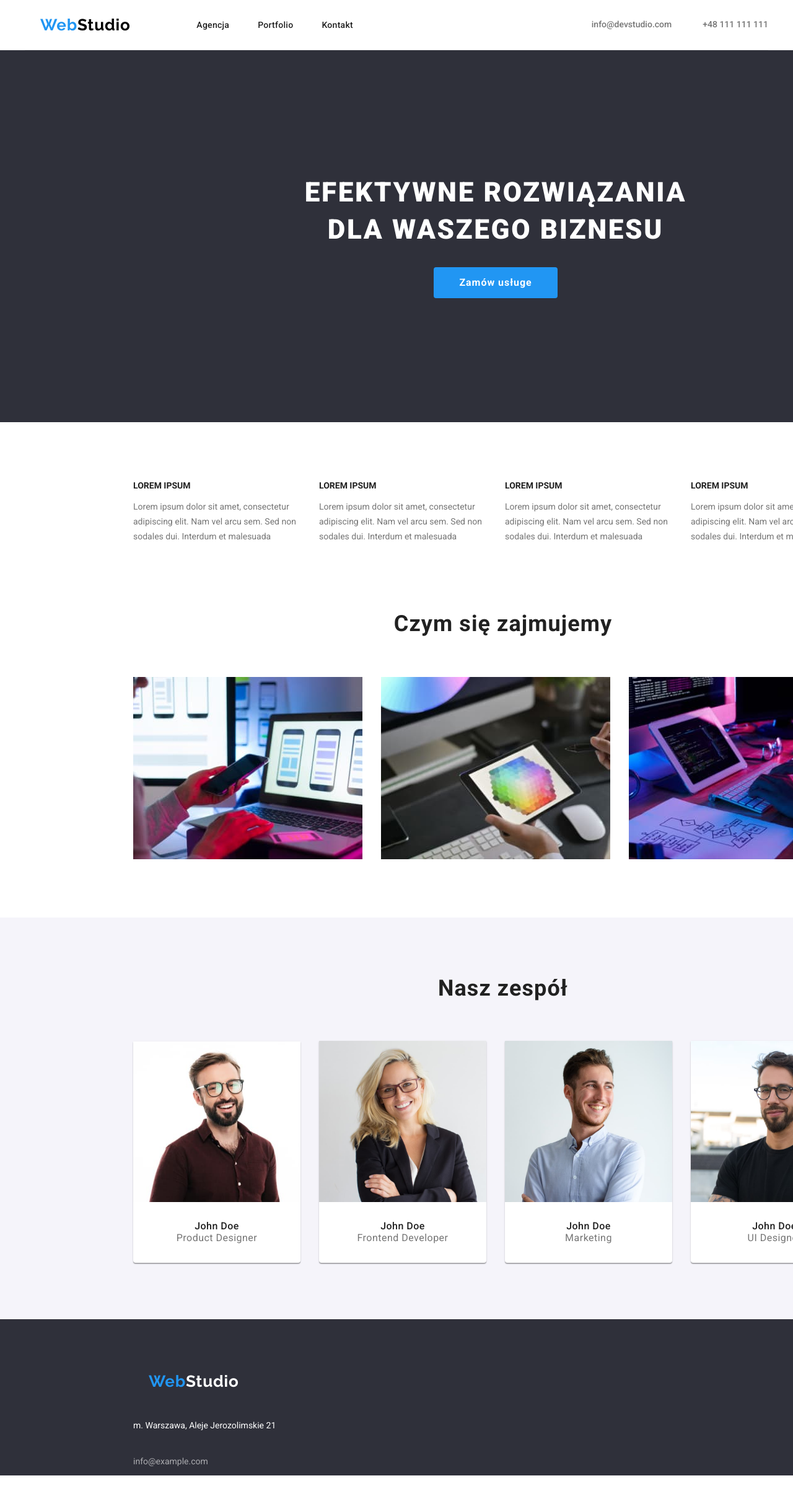
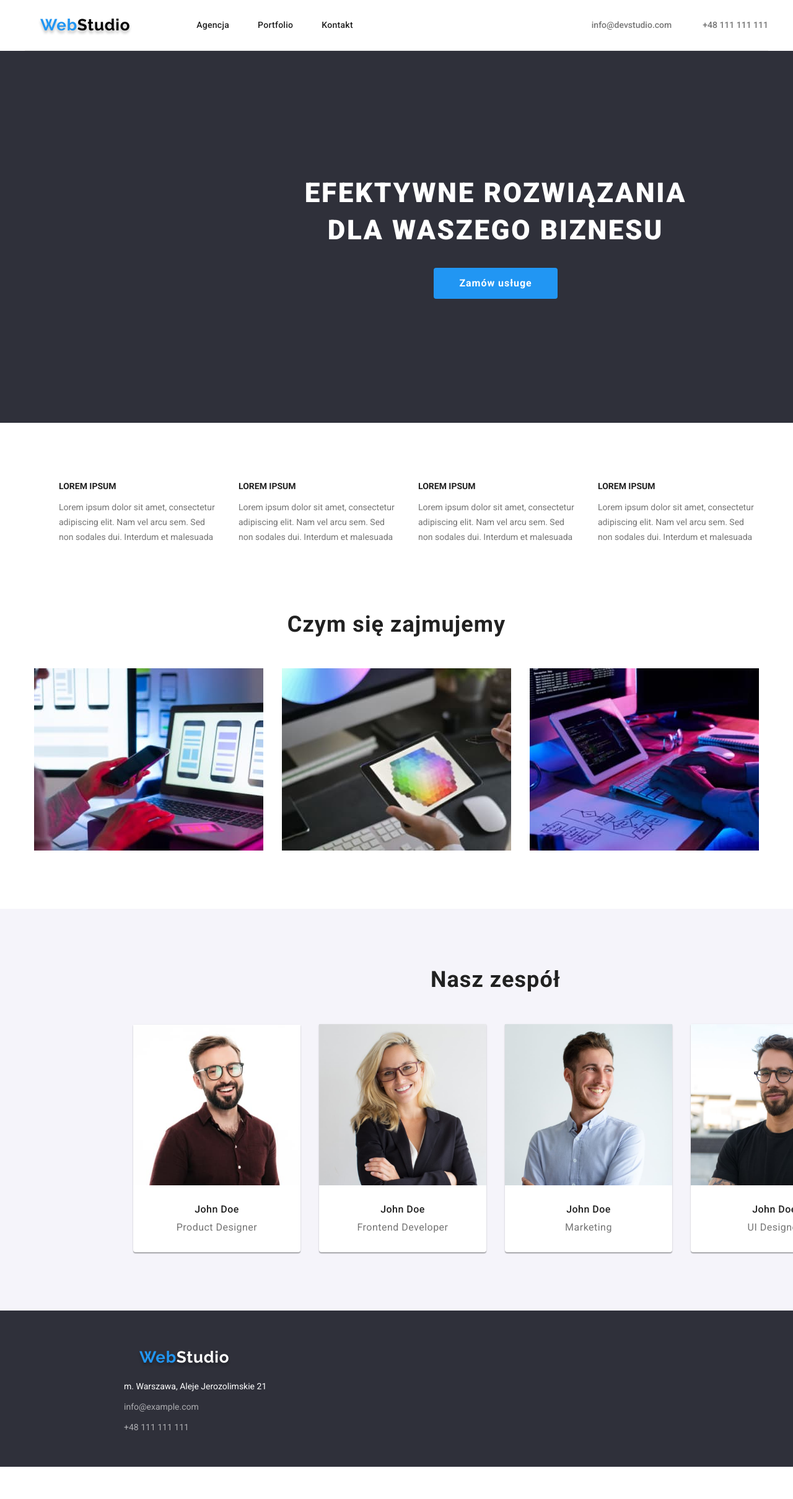
Before and after one commit to WeronikaRzasa/goit-markup-hw-03, a plain HTML site: page index.html in a window 1280 px wide. Shown: the top 2418 px of the page at 62% size. After the commit the page ends 2366 px from the top, so only its background shows below. Drawn offline with nearby package versions, Linux system fonts and the light colour scheme.

Commit message:
progress

```diff
--- a/css/positioning.css
+++ b/css/positioning.css
@@ -1,40 +1,25 @@
 .container {
     width: 1200px;
-    margin: 0;
-}
-menu {
-    display: flex;
-    gap: 46px;
-    margin: 32px 0px 32px 0px;
+    margin: 0 auto;
 }
 header {
     border-bottom: 1px solid #ececec;
-    margin: auto;
-    width: 1200px;
-    align-items: center;
 }
-.header-container {
+.header-space {
     display: flex;
     flex-direction: row;
     justify-content: space-between;
-    width: 1200px;
-    height: 80px;
-}
-.logo {
-    display: flex;
-    align-items: center;
-
 }
 .navigations {
+    margin: 32px 371px 32px 0px;
     display: flex;
     flex-direction: row;
     align-items: center;
     justify-content: space-between;
     gap: 46px;
     padding: 0px;
-    margin-right: 371px;
 }
-.contact-container {
+.contact-space {
     display: flex;
     flex-direction: row;
     align-items: center;
@@ -43,26 +28,20 @@ header {
 }
 .main-heading {
     max-width: 696px;
+    margin: 0 auto;
+    padding-top: 200px;
+    padding-bottom: 30px;
     text-align: center;
-    margin-left: 452px;
-    margin-right: 452px;
-    margin-top: 0px;
-    margin-bottom: 30px;
-    padding-top: 200px;
     }
 .service-button {
     padding: 10px 41px;
-    box-sizing: border-box;
-    width: 200px;
-    height: 50px;
-    margin-left: 700px;
-    margin-right: 700px;
-    margin-right: 30px;
-    margin-bottom: 200px;
 }
-.lorem-index {
-    width: 1170px;
-    margin: 94px 215px 94px 215px;
+.service {
+    text-align: center;
+}
+.section {
+    padding-top: 94px;
+    padding-bottom: 94px;
 }
 .lorem-ipsum {
     display: flex;
@@ -70,36 +49,31 @@ header {
     align-items: center;
     justify-content: space-between;
     gap: 30px;
-    padding: 0;
+    max-width: 1170px;
+    margin: 0 auto;
 }
 .headlines {
     padding-bottom: 50px;
-    margin: 0;
-    margin-left: 424px;
+    margin: 0 auto;
 }
 .index-images {
     display: flex;
     flex-direction: row;
     justify-content: space-between;
     gap: 30px;
-    margin-left: 215px;
-    margin-right: 215px;
-    margin-bottom: 94px;
     padding: 0px;
     width: 1170px;
-}
-.team-box {
-    padding-bottom: 94px;
+    margin: 0 auto;
+    margin-bottom: 94px;
 }
 .team-images {
     display: flex;
     justify-content: space-between;
     align-items: center;
     gap: 30px;
-    margin-left: 215px;
-    margin-right: 215px;
     padding:0;
     width: 1170px;
+    margin: 0 auto;
 }
 .team-image-display {
     margin:0;
@@ -109,16 +83,13 @@ img {
     max-width: 100%;
     height: auto;
 }
-.JohnDoe b {
-    row-gap: 10px;
+.team-image-description {
     padding-top: 30px;
-    margin-bottom: 10px;
 }
-.JohnDoe {
-    padding-top: 30px;
+.team-image-description span {
+    padding-top: 10px;
     padding-bottom: 30px;
     text-align: center;
-    gap: 10px;
     display: block;
 }
 
@@ -161,11 +132,10 @@ footer {
     display: flex;
     flex-direction: column;
     gap: 9px;
-    padding: 0;
-    margin-left: 215px;;
-    max-height: 81px;
+
+
 }
 .bottom-logo {
-    padding: 60px 1040px 20px 215px;
-    margin: 0;
+padding-top: 60px;
+padding-bottom: 20px;
 }
--- a/css/styles.css
+++ b/css/styles.css
@@ -11,6 +11,10 @@ body {
     --secondary-text-color: #757575;
     --secondary-font: 'Raleway';
 }
+.container {
+    width: 1200px;
+    margin: 0 auto;
+}
 .logo {
     font-family: var(--secondary-font);
     font-weight: 700;
@@ -20,6 +24,7 @@ body {
     letter-spacing: 0.03em;
     margin: 25px;
     margin-right: 93px;
+    text-shadow: 0px 4px 4px rgba(0, 0, 0, 0.25);
 }
 .web-color1 {
     color: var(--brand-color);
@@ -65,7 +70,6 @@ body {
     line-height: 1.36;
     color: var(--negative-color);
     letter-spacing: 0.06em;
-    text-transform: uppercase;
 }
 .service-button {
     font-weight: 700;
@@ -125,7 +129,6 @@ body {
     letter-spacing: 0.03em;
     width: 72px;
 }
-
 .team-images span{
     font-size: 16px;
     line-height: 1.18;
--- a/index.html
+++ b/index.html
@@ -18,9 +18,9 @@
     <link rel="stylesheet" href="css/positioning.css" />
 </head>
 <body>
+    <div class="container">
     <header>
-    <div class="container">
-        <div class="header-container">
+        <div class="header-space">
         <a class="logo" href="index.html"><span class="web-color1">Web</span><span class="web-color2">Studio</span></a>
             <nav>
                 <menu class="navigations">
@@ -29,24 +29,26 @@
                 <li><a href="/Kontakt">Kontakt</a></li>
                  </menu>
             </nav>
-        <div class="contact-container">
+        <div class="contact-space">
         <a class="contact" href="mailto:info@devstudio.com">info@devstudio.com</a>
         <a class="contact" href="tel:+48111111111">+48 111 111 111</a>
         </div>
         </div>
+    </header>
     </div>
-    </header>
 <main>
+    <section class="first-heading-box" >
     <div class="container">
-    <section class="first-heading-box" >
 <h1 class="main-heading">EFEKTYWNE ROZWIĄZANIA DLA WASZEGO BIZNESU</h1>
 <div class="service">
 <button type="button" class="service-button">Zamów usługe</button>
 </div>
+</div>
 </section>
-    </div>
-<div class="container">
-<section class="lorem-index">
+
+
+<section class="section">
+    <div class="container">
 <ul class="lorem-ipsum" >
     <li><b>LOREM IPSUM</b>
     <p><span>Lorem ipsum dolor sit amet, consectetur adipiscing elit. Nam vel arcu sem. Sed non sodales dui. Interdum et malesuada</span></p></li>
@@ -60,8 +62,9 @@
     <li><b>LOREM IPSUM</b>
     <p><span>Lorem ipsum dolor sit amet, consectetur adipiscing elit. Nam vel arcu sem. Sed non sodales dui. Interdum et malesuada</span><p></p></li>
 </ul>
+</div>
 </section>
-</div>
+
 
 <div class="container">
 <h2 class="headlines" >Czym się zajmujemy</h2>
@@ -89,7 +92,7 @@
 
 <section class="team-box section" >
     <div class="container">
-<h2 class="headlines" >Nasz zespół</h2>
+<h2 class="headlines">Nasz zespół</h2>
 
 <ul class="team-images">
     <li class="team-image">
@@ -98,7 +101,7 @@
    width="270"
    height="260"
    alt="pan w okularach">
-   <figcaption class="JohnDoe"><b>John Doe</b>
+   <figcaption class="team-image-description"><b>John Doe</b>
     <br><span>Product Designer</span></figcaption>
    </figure></li>
 
@@ -108,7 +111,7 @@
    width="270"
    height="260"
    alt="pani w okularach">
-   <figcaption class="JohnDoe"><b>John Doe</b>
+   <figcaption class="team-image-description"><b>John Doe</b>
     <br><span>Frontend Developer</span></figcaption>
     </figure></li>
 
@@ -118,7 +121,7 @@
    width="270"
    height="260"
    alt="uśmiechający się pan">
-   <figcaption class="JohnDoe"><b>John Doe</b>
+   <figcaption class="team-image-description"><b>John Doe</b>
     <br><span>Marketing</span></figcaption>
     </figure></li>
 
@@ -128,7 +131,7 @@
    width="270"
    height="260"
    alt="pan w czarnych okularach">
-   <figcaption class="JohnDoe"><b>John Doe</b>
+   <figcaption class="team-image-description"><b>John Doe</b>
     <br><span>UI Designer</span></figcaption>
     </figure></li>
 </ul>
@@ -143,8 +146,8 @@
         </div>
 <address class="footer-adress" >
     <span class="adress"> m. Warszawa, Aleje Jerozolimskie 21</span>
-    <br><a class="footer-contact" href="mailto:info@example.com">info@example.com</a><br>
-    <br><a class="footer-contact" href="tel:+48111111111">+48 111 111 111</a><br>
+    <a class="footer-contact" href="mailto:info@example.com">info@example.com</a>
+    <a class="footer-contact" href="tel:+48111111111">+48 111 111 111</a>
 </address>
     </div>
 </footer>
```
